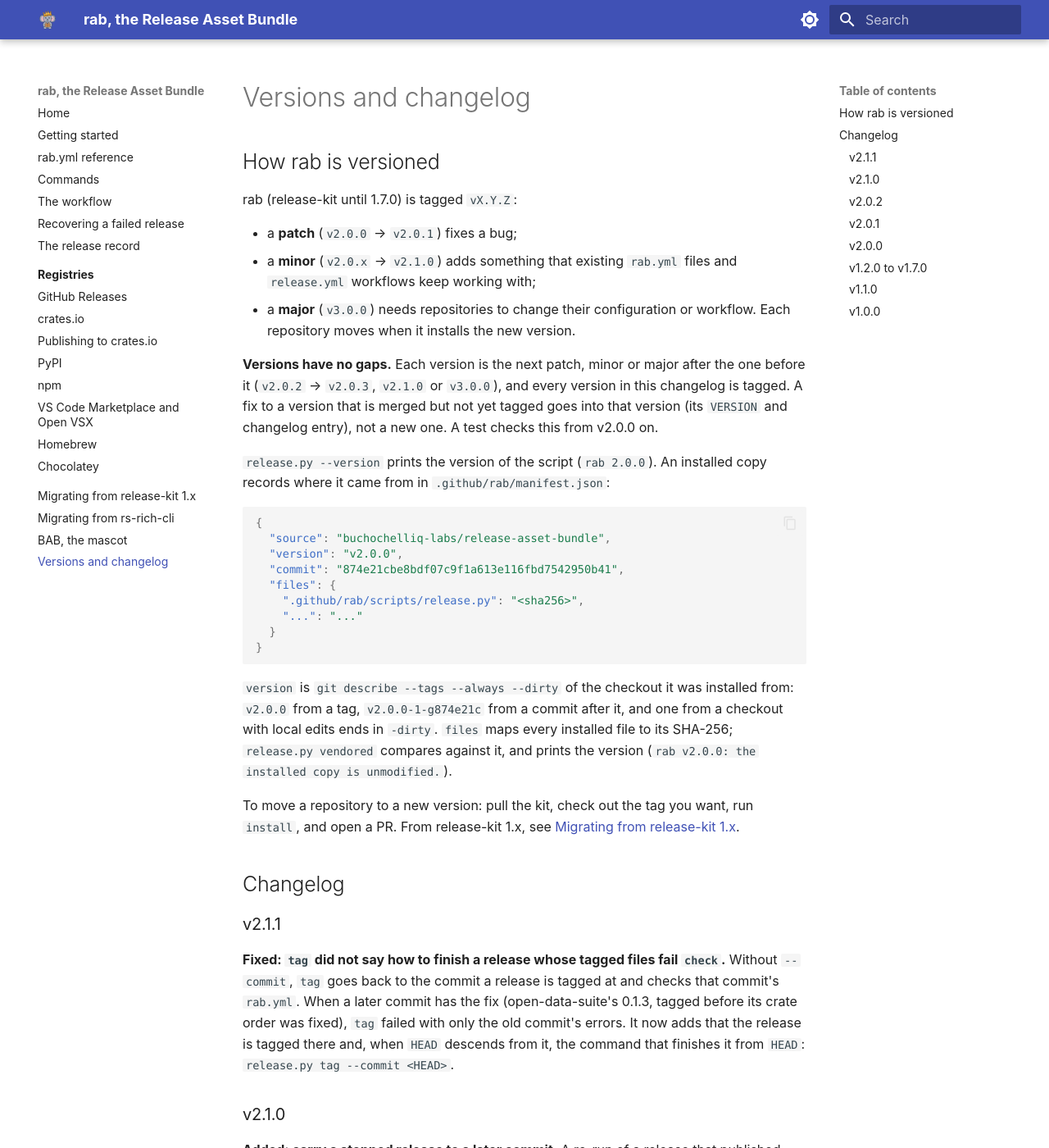
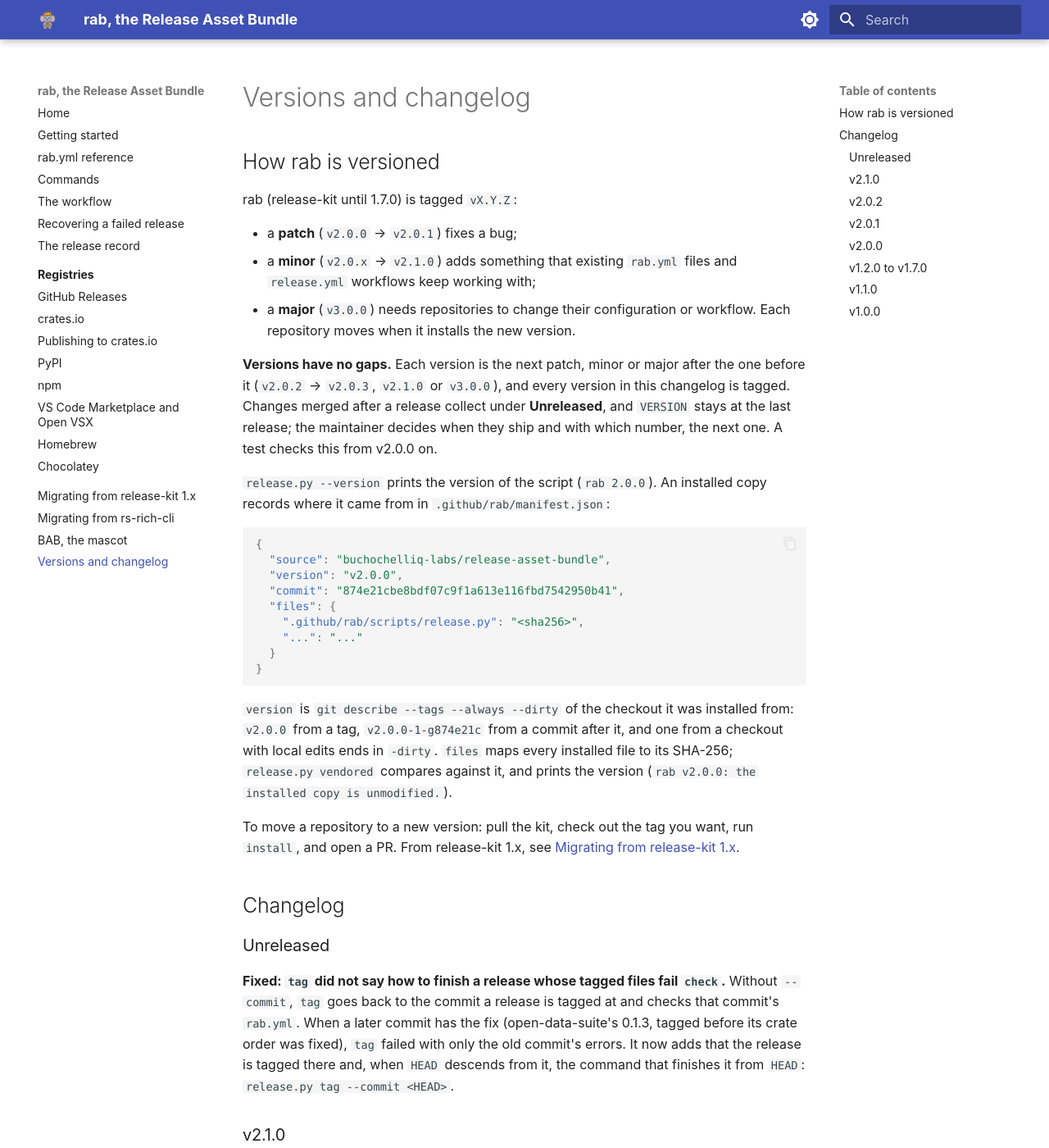
Before and after one commit to buchochelliq-labs/release-asset-bundle, an MkDocs documentation site: the page built from docs/changelog.md, in a window 1280 px wide and 1400 px high. Shown: the whole window at 82% size. Built offline with MkDocs 1.6.1 and Material for MkDocs 9.7.7, drawn with Linux system fonts in a browser that asks for light colours.

Commit message:
chore(release): v2.1.0 stays the release; #28's fix waits under Unreleased
The maintainer keeps v2.1.0 as the current release and will ship #28's
`tag --commit` hint in a later one. VERSION goes back to 2.1.0, its
changelog entry moves under "Unreleased", and the version test allows
one Unreleased heading above the newest release. The no-gaps rule now
says changes after a release collect there until the maintainer ships
them under the next number.

Co-Authored-By: Claude Opus 5.5 <noreply@anthropic.com>
Claude-Session: https://claude.ai/code/session_019o28ABji7oKrHhDj6a9qF6

```diff
--- a/docs/changelog.md
+++ b/docs/changelog.md
@@ -12,9 +12,10 @@ rab (release-kit until 1.7.0) is tagged `vX.Y.Z`:
 
 **Versions have no gaps.** Each version is the next patch, minor or major after
 the one before it (`v2.0.2` → `v2.0.3`, `v2.1.0` or `v3.0.0`), and every
-version in this changelog is tagged. A fix to a version that is merged but not
-yet tagged goes into that version (its `VERSION` and changelog entry), not a
-new one. A test checks this from v2.0.0 on.
+version in this changelog is tagged. Changes merged after a release collect
+under **Unreleased**, and `VERSION` stays at the last release; the maintainer
+decides when they ship and with which number, the next one. A test checks this
+from v2.0.0 on.
 
 `release.py --version` prints the version of the script (`rab 2.0.0`). An
 installed copy records where it came from in `.github/rab/manifest.json`:
@@ -43,7 +44,7 @@ want, run `install`, and open a PR. From release-kit 1.x, see
 
 ## Changelog
 
-### v2.1.1
+### Unreleased
 
 **Fixed: `tag` did not say how to finish a release whose tagged files fail
 `check`.** Without `--commit`, `tag` goes back to the commit a release is
```
Also changed, not shown: 2 other files.
